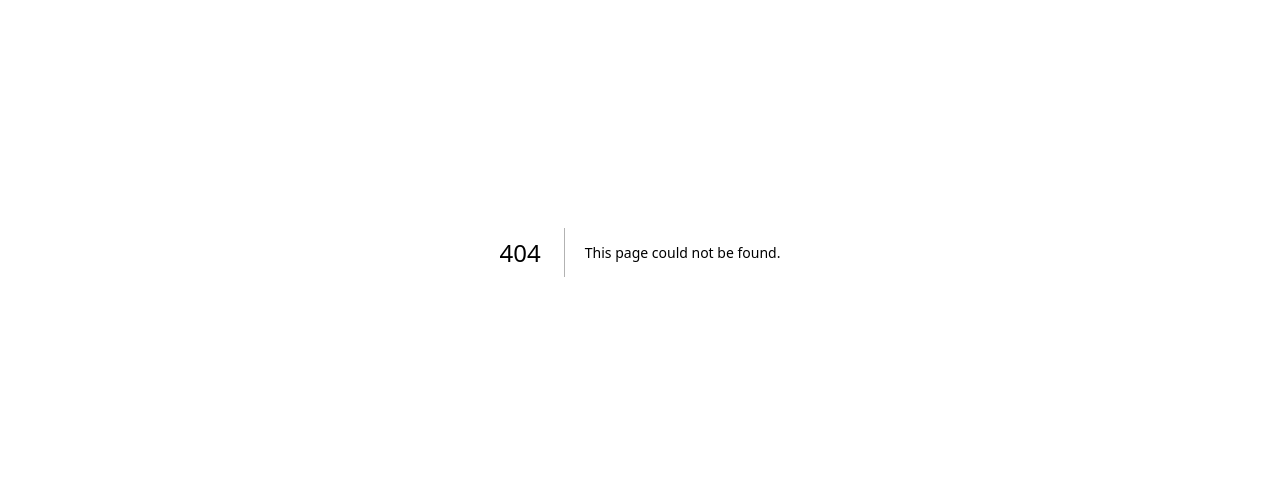
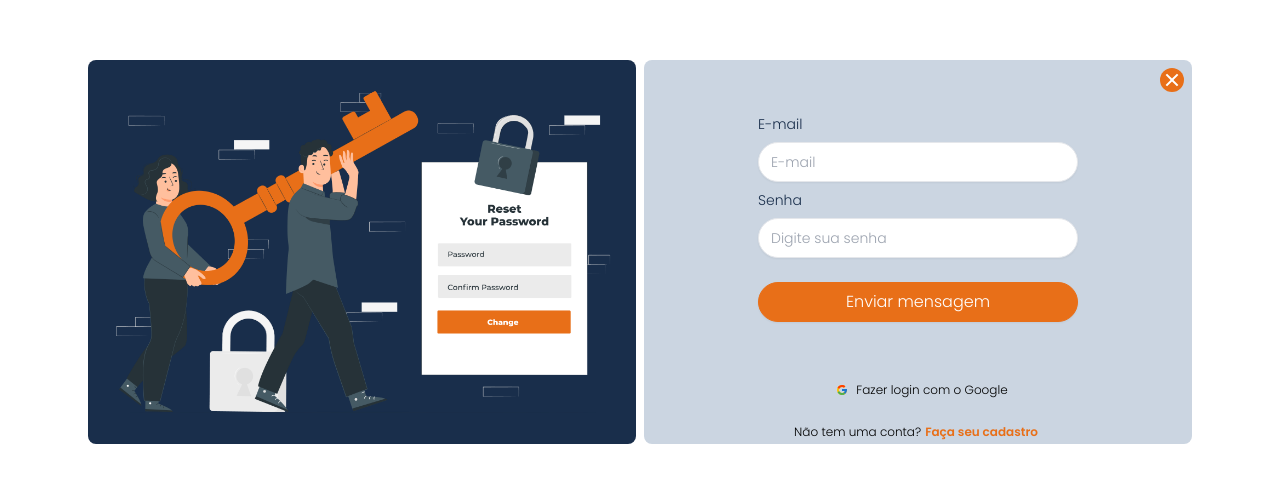
Before and after one commit to renovatt/nexth-auth-modal-parallel, a Next.js app: page /views/login in a window 1280 px wide. Before the commit this address had no page. Shown: the part 148-630 px from the top of the page. Built offline with nearby package versions, Linux system fonts and the light colour scheme.

Commit message:
feat: login route

```diff
--- /dev/null
+++ b/src/app/views/login/page.tsx
@@ -0,0 +1,19 @@
+import { LoginModal } from '@/app/components/Login'
+
+export default function Login() {
+  return (
+    <LoginModal.Root>
+      <LoginModal.Content>
+        <LoginModal.CloseIcon />
+        <LoginModal.ThumbContainer>
+          <LoginModal.Thumbnail />
+        </LoginModal.ThumbContainer>
+        <LoginModal.FormContainer>
+          <LoginModal.Form />
+          <LoginModal.SignGoogle />
+          <LoginModal.SignUp />
+        </LoginModal.FormContainer>
+      </LoginModal.Content>
+    </LoginModal.Root>
+  )
+}
```
